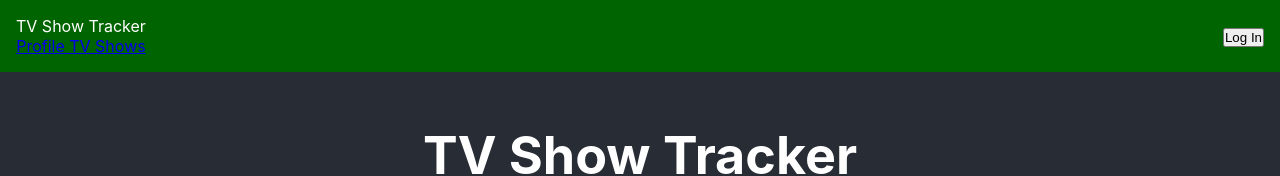
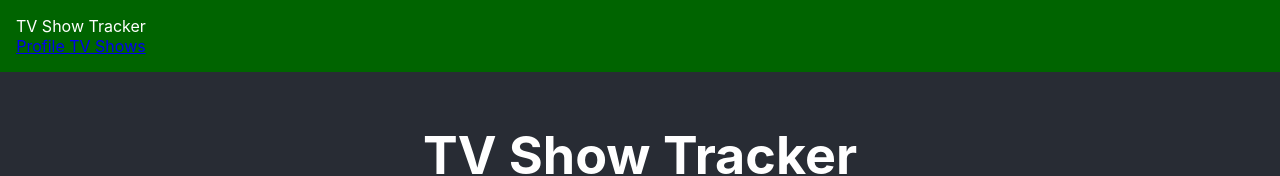
Before and after one commit to Sunbearian/tv-show-tracker, a React (Create React App) app in the folder frontend/: page / in a window 1280 px wide. Shown: the top 176 px of the page. Built offline with nearby package versions, Linux system fonts and the light colour scheme; no server answers.

Commit message:
Only 1 login button showing

```diff
--- a/frontend/src/components/NavBar/AuthenticationButton.tsx
+++ b/frontend/src/components/NavBar/AuthenticationButton.tsx
@@ -8,7 +8,7 @@ import { useAuth0 } from "@auth0/auth0-react";
 const AuthenticationButton = () => {
 	const { isAuthenticated } = useAuth0();
 
-	return isAuthenticated ? <LogoutButton /> : <LoginButton />;
+	return isAuthenticated ? <LogoutButton /> : <></>;
 };
 
 export default AuthenticationButton;
```
